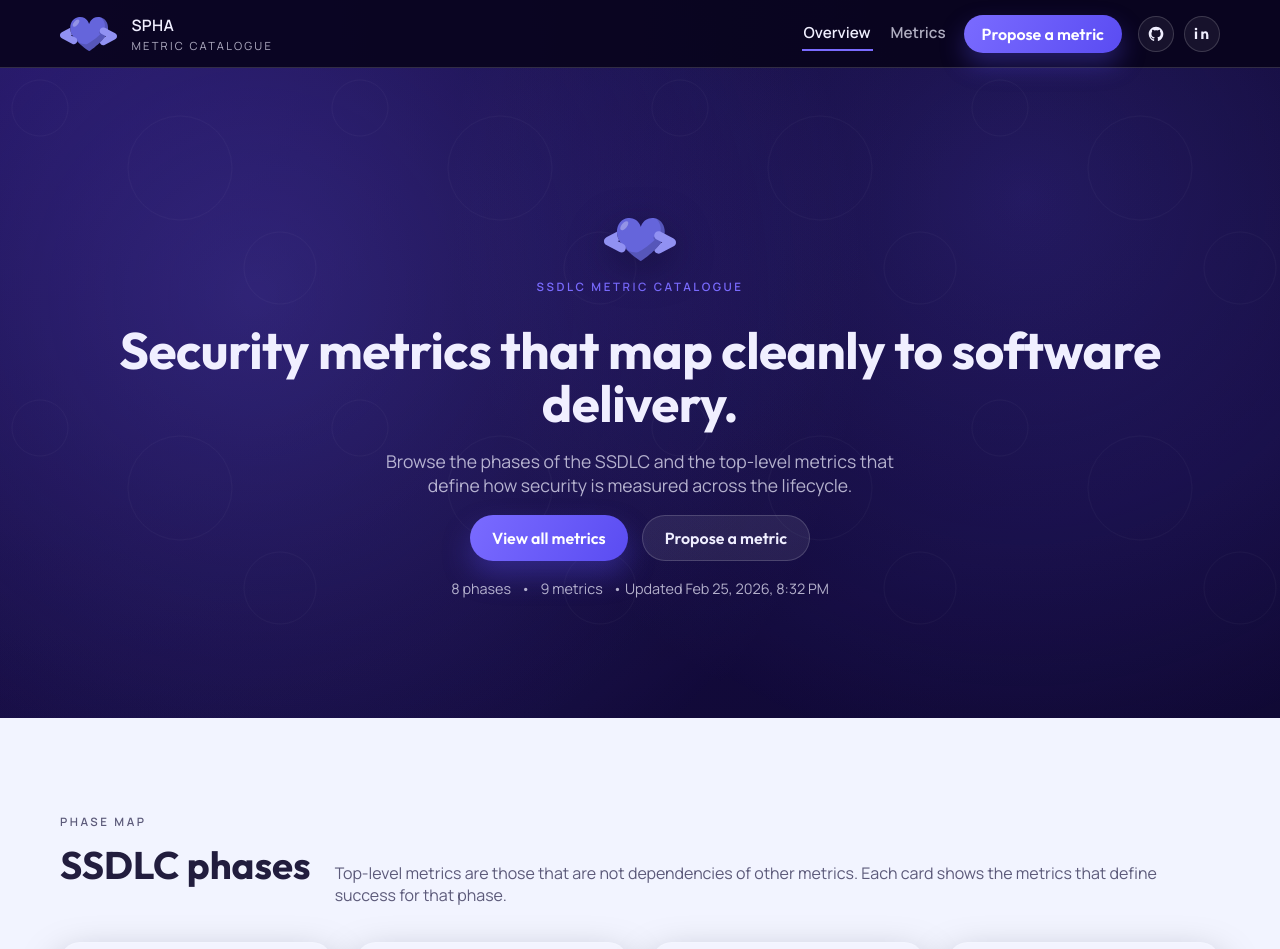
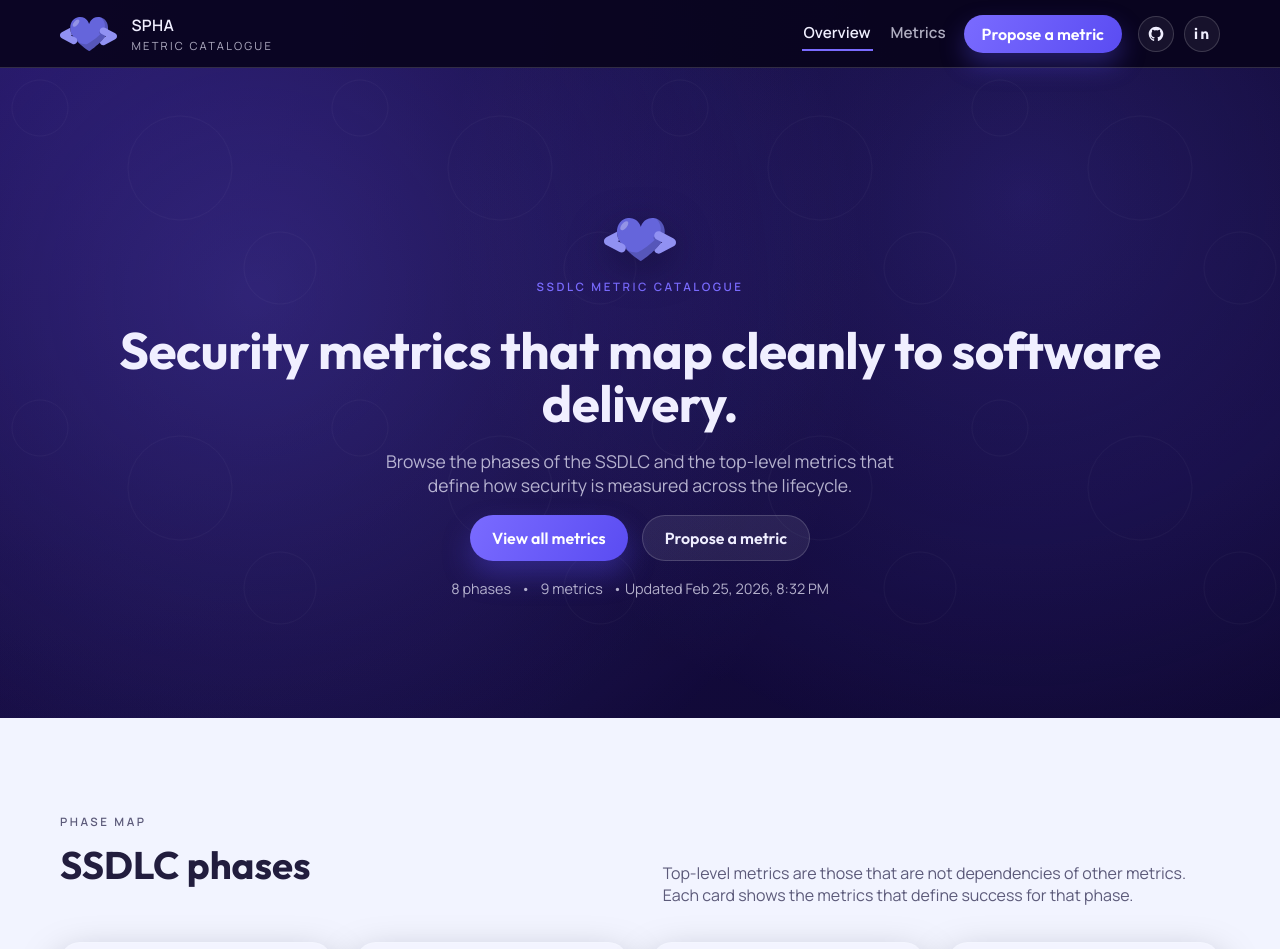
Before and after one commit to janniclas/metric-catalogue, a Vue app: page / in a window 1280 px wide. Shown: the top 949 px of the page. Built offline with nearby package versions, Linux system fonts and the light colour scheme.

Commit message:
adjust section layout: add gap between items in flex container for better spacing

```diff
--- a/src/style.css
+++ b/src/style.css
@@ -388,6 +388,7 @@ button.ghost:hover,
   align-items: baseline;
   flex-wrap: nowrap;
   justify-content: flex-start;
+  gap: 22rem;
 }
 
 .section-header--inline h2 {
```
